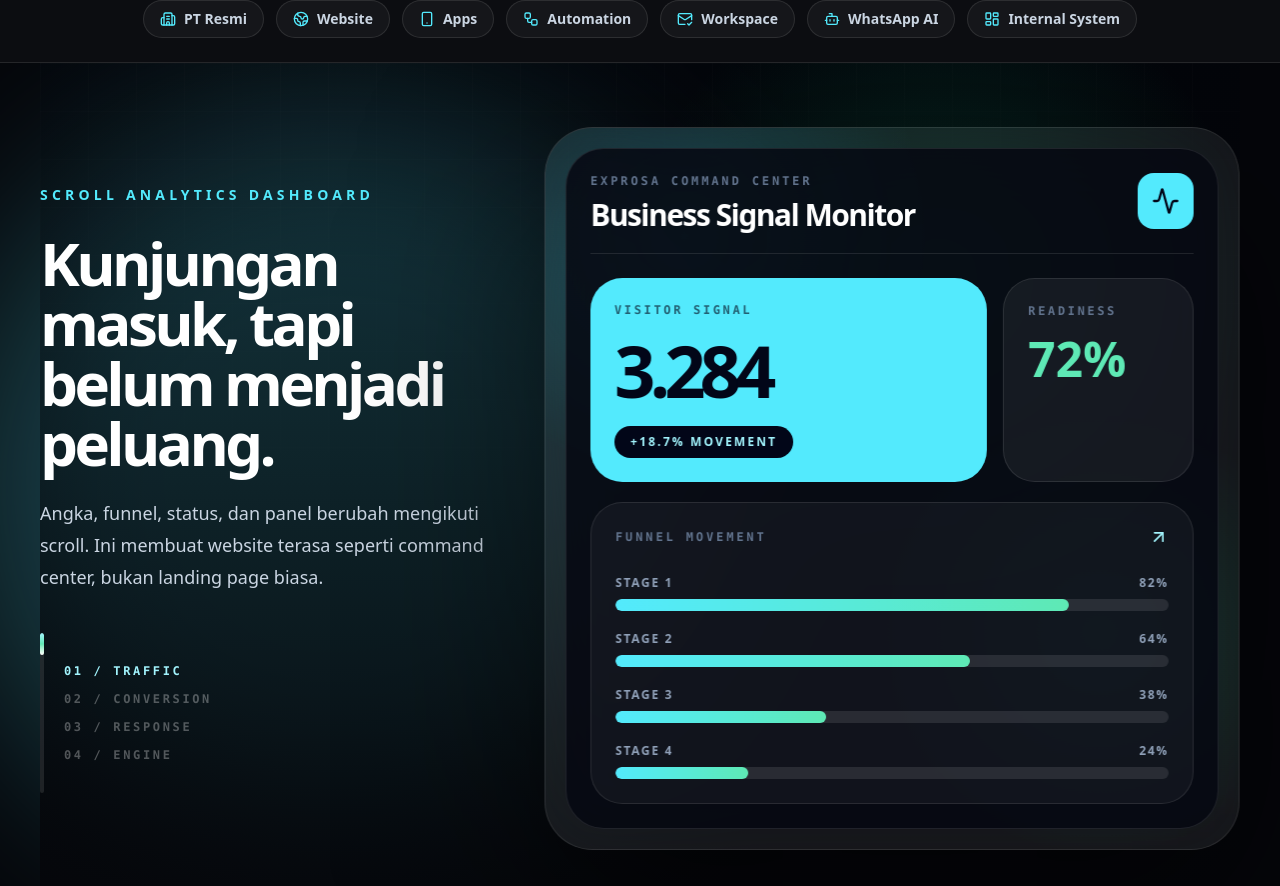
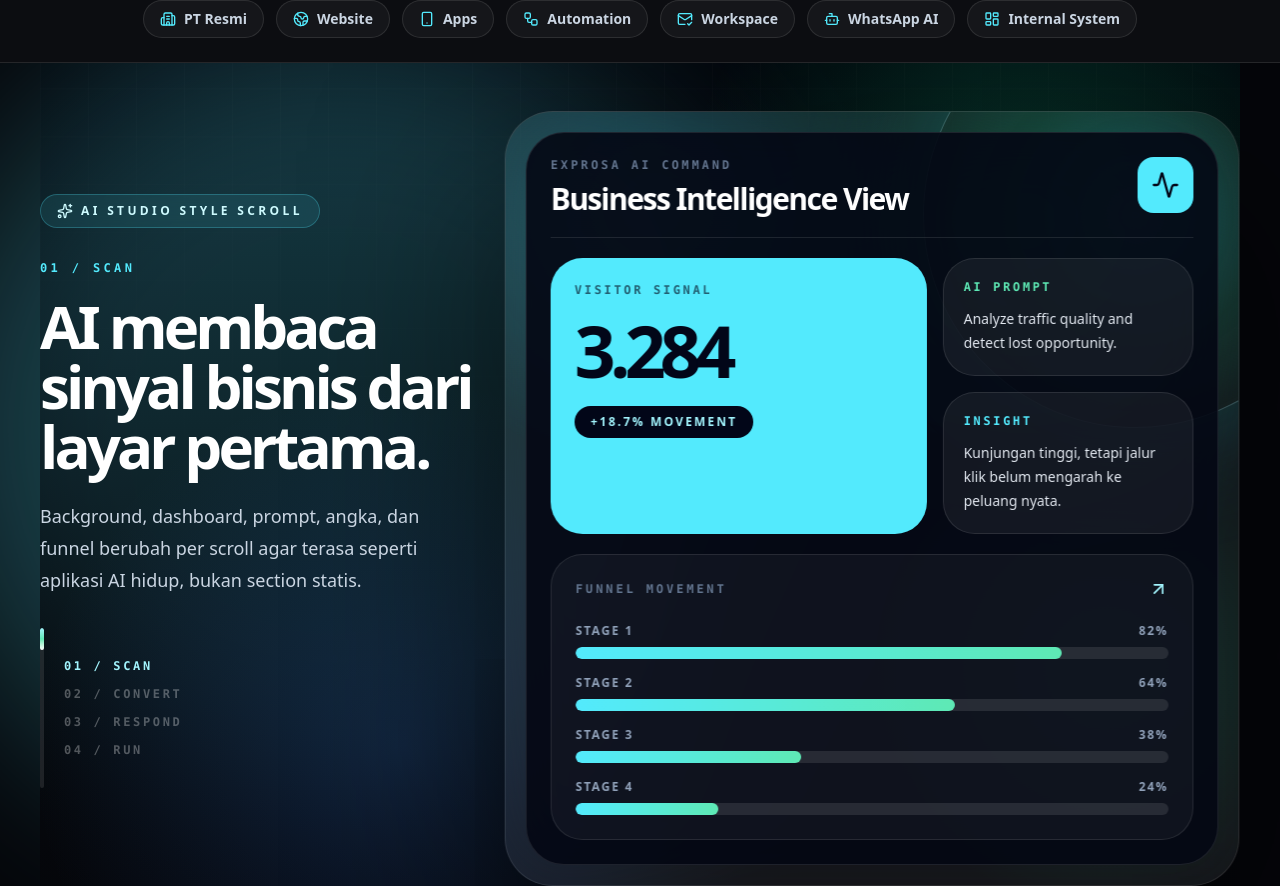
Before and after one commit to nimosasuga/exp2026jhgannjwhkiis, a Next.js app: page / in a window 1280 px wide. Shown: the part 1201-2087 px from the top of the page. Built offline with nearby package versions, Linux system fonts and the light colour scheme.

Commit message:
feat: make analytics dashboard closer to ai studio app animation

```diff
--- a/components/DepthPresentationSection.tsx
+++ b/components/DepthPresentationSection.tsx
@@ -2,43 +2,51 @@
 
 import { useRef, useState } from "react";
 import { motion, useMotionValueEvent, useScroll, useTransform } from "motion/react";
-import { Activity, ArrowUpRight, Bot, Gauge, MessagesSquare } from "lucide-react";
+import { Activity, ArrowUpRight, Bot, Gauge, MessagesSquare, Sparkles } from "lucide-react";
 
 const frames = [
   {
     icon: Activity,
-    tag: "01 / TRAFFIC",
-    title: "Kunjungan masuk, tapi belum menjadi peluang.",
+    tag: "01 / SCAN",
+    title: "AI membaca sinyal bisnis dari layar pertama.",
     main: "3.284",
     sub: "visitor signal",
     growth: "+18.7%",
+    prompt: "Analyze traffic quality and detect lost opportunity.",
+    insight: "Kunjungan tinggi, tetapi jalur klik belum mengarah ke peluang nyata.",
     bars: [82, 64, 38, 24],
   },
   {
     icon: Gauge,
-    tag: "02 / CONVERSION",
-    title: "CTA mulai bekerja, lead mulai terbaca.",
+    tag: "02 / CONVERT",
+    title: "CTA, funnel, dan lead berubah menjadi data hidup.",
     main: "428",
     sub: "captured leads",
     growth: "+31.4%",
+    prompt: "Map conversion drop-off and propose next action.",
+    insight: "Lead mulai terbaca. Fokus berikutnya adalah memperpendek jarak dari klik ke percakapan.",
     bars: [90, 76, 58, 42],
   },
   {
     icon: MessagesSquare,
-    tag: "03 / RESPONSE",
-    title: "WhatsApp dan follow up masuk ke alur kerja.",
+    tag: "03 / RESPOND",
+    title: "WhatsApp, follow up, dan respon masuk ke satu alur.",
     main: "02:14",
     sub: "response speed",
     growth: "-64%",
+    prompt: "Prioritize hot leads and automate first response.",
+    insight: "Kecepatan respon naik. Prospek tidak dibiarkan menunggu terlalu lama.",
     bars: [94, 88, 72, 61],
   },
   {
     icon: Bot,
-    tag: "04 / ENGINE",
-    title: "Data, automation, dan keputusan mulai menyatu.",
+    tag: "04 / RUN",
+    title: "AI layer membuat bisnis terasa seperti command center.",
     main: "91%",
     sub: "flow readiness",
     growth: "+44.9%",
+    prompt: "Connect analytics, automation, and business decision layer.",
+    insight: "Website tidak lagi berdiri sendiri. Ia menjadi layar kendali digital bisnis.",
     bars: [96, 91, 84, 78],
   },
 ];
@@ -47,8 +55,13 @@ export function DepthPresentationSection() {
   const ref = useRef<HTMLElement | null>(null);
   const [active, setActive] = useState(0);
   const { scrollYProgress } = useScroll({ target: ref, offset: ["start start", "end end"] });
-  const beamX = useTransform(scrollYProgress, [0, 1], ["-20%", "42%"]);
-  const beamRotate = useTransform(scrollYProgress, [0, 1], [-10, 18]);
+
+  const beamX = useTransform(scrollYProgress, [0, 1], ["-24%", "48%"]);
+  const beamY = useTransform(scrollYProgress, [0, 1], ["-8%", "12%"]);
+  const beamRotate = useTransform(scrollYProgress, [0, 1], [-18, 22]);
+  const gridY = useTransform(scrollYProgress, [0, 1], [0, -160]);
+  const orbScale = useTransform(scrollYProgress, [0, 0.5, 1], [0.9, 1.22, 0.96]);
+  const orbRotate = useTransform(scrollYProgress, [0, 1], [0, 260]);
   const progressHeight = useTransform(scrollYProgress, [0, 1], ["0%", "100%"]);
 
   useMotionValueEvent(scrollYProgress, "change", (value) => {
@@ -59,64 +72,98 @@ export function DepthPresentationSection() {
   const Icon = frame.icon;
 
   return (
-    <section ref={ref} id="analytics-command" className="relative z-10 min-h-[260vh] overflow-clip px-6 text-white lg:px-10">
-      <div className="sticky top-0 flex min-h-screen items-center py-12 lg:py-16">
-        <div className="absolute inset-0 bg-[#03050a]" />
-        <motion.div style={{ x: beamX, rotate: beamRotate }} className="absolute left-0 top-1/2 h-[760px] w-[760px] -translate-y-1/2 rounded-full bg-cyan-300/25 blur-[95px]" />
-        <div className="absolute inset-0 premium-grid opacity-35" />
-        <div className="absolute inset-0 bg-[radial-gradient(circle_at_75%_25%,rgba(16,185,129,0.2),transparent_28%),linear-gradient(180deg,rgba(5,6,10,0.08),rgba(5,6,10,0.92))]" />
+    <section ref={ref} id="analytics-command" className="relative z-10 min-h-[300vh] overflow-clip px-6 text-white lg:px-10">
+      <div className="sticky top-0 flex min-h-screen items-center py-8 lg:py-10">
+        <div className="absolute inset-0 bg-[#02040a]" />
+        <motion.div style={{ x: beamX, y: beamY, rotate: beamRotate }} className="absolute left-0 top-0 h-[820px] w-[820px] rounded-full bg-cyan-300/25 blur-[92px]" />
+        <motion.div style={{ y: gridY }} className="absolute inset-0 premium-grid opacity-45" />
+        <div className="absolute inset-0 bg-[radial-gradient(circle_at_82%_18%,rgba(16,185,129,0.28),transparent_28%),radial-gradient(circle_at_30%_80%,rgba(59,130,246,0.18),transparent_34%),linear-gradient(180deg,rgba(5,6,10,0.02),rgba(5,6,10,0.94))]" />
 
-        <div className="relative mx-auto grid w-full max-w-7xl items-center gap-10 lg:grid-cols-[0.8fr_1.2fr]">
-          <div>
-            <p className="text-sm font-black uppercase tracking-[0.3em] text-cyan-300">Scroll Analytics Dashboard</p>
-            <motion.h2 key={frame.title} initial={{ opacity: 0, y: 30, filter: "blur(10px)" }} animate={{ opacity: 1, y: 0, filter: "blur(0px)" }} className="mt-7 max-w-3xl text-4xl font-black tracking-[-0.06em] md:text-6xl">
-              {frame.title}
-            </motion.h2>
-            <p className="mt-6 max-w-xl text-lg leading-8 text-slate-300">
-              Angka, funnel, status, dan panel berubah mengikuti scroll. Ini membuat website terasa seperti command center, bukan landing page biasa.
-            </p>
-            <div className="mt-10 flex items-center gap-5">
+        <div className="relative mx-auto grid w-full max-w-7xl items-center gap-8 lg:grid-cols-[0.74fr_1.26fr]">
+          <div className="relative z-20">
+            <div className="inline-flex items-center gap-2 rounded-full border border-cyan-300/25 bg-cyan-300/10 px-4 py-2 text-xs font-black uppercase tracking-[0.28em] text-cyan-100 backdrop-blur">
+              <Sparkles className="h-4 w-4" />
+              AI Studio Style Scroll
+            </div>
+
+            <motion.div
+              key={frame.tag}
+              initial={{ opacity: 0, y: 28, filter: "blur(14px)" }}
+              animate={{ opacity: 1, y: 0, filter: "blur(0px)" }}
+              transition={{ duration: 0.45 }}
+              className="mt-8"
+            >
+              <p className="font-mono text-xs font-black uppercase tracking-[0.28em] text-cyan-300">{frame.tag}</p>
+              <h2 className="mt-5 max-w-3xl text-4xl font-black tracking-[-0.065em] md:text-6xl">
+                {frame.title}
+              </h2>
+              <p className="mt-6 max-w-xl text-lg leading-8 text-slate-300">
+                Background, dashboard, prompt, angka, dan funnel berubah per scroll agar terasa seperti aplikasi AI hidup, bukan section statis.
+              </p>
+            </motion.div>
+
+            <div className="mt-8 flex items-center gap-5">
               <div className="relative h-40 w-1 overflow-hidden rounded-full bg-white/10">
                 <motion.div style={{ height: progressHeight }} className="absolute inset-x-0 top-0 rounded-full bg-gradient-to-b from-cyan-200 via-emerald-300 to-white" />
               </div>
               <div className="grid gap-3">
                 {frames.map((item, index) => (
-                  <div key={item.tag} className={`font-mono text-xs font-black uppercase tracking-[0.22em] ${active === index ? "text-cyan-200" : "text-white/30"}`}>{item.tag}</div>
+                  <div key={item.tag} className={`font-mono text-xs font-black uppercase tracking-[0.22em] ${active === index ? "text-cyan-200" : "text-white/30"}`}>
+                    {item.tag}
+                  </div>
                 ))}
               </div>
             </div>
           </div>
 
-          <motion.div animate={{ rotateX: active % 2 ? 4 : 0, rotateY: active % 2 ? 3 : -3 }} transition={{ duration: 0.5 }} className="relative overflow-hidden rounded-[3rem] border border-white/10 bg-white/[0.07] p-5 shadow-[0_60px_180px_rgba(0,0,0,0.6)] backdrop-blur-2xl">
-            <div className="absolute inset-0 bg-[radial-gradient(circle_at_20%_15%,rgba(34,211,238,0.22),transparent_30%),radial-gradient(circle_at_80%_70%,rgba(16,185,129,0.18),transparent_30%)]" />
-            <div className="relative rounded-[2.4rem] border border-white/10 bg-[#060912]/85 p-6">
+          <motion.div
+            animate={{ rotateX: active % 2 ? 5 : 0, rotateY: active % 2 ? 3.5 : -3.5, y: active % 2 ? -8 : 8 }}
+            transition={{ duration: 0.5 }}
+            className="relative min-h-[690px] overflow-hidden rounded-[3rem] border border-white/10 bg-white/[0.065] p-4 shadow-[0_70px_190px_rgba(0,0,0,0.7)] backdrop-blur-2xl md:p-5"
+          >
+            <motion.div style={{ scale: orbScale, rotate: orbRotate }} className="absolute -right-28 -top-28 h-[430px] w-[430px] rounded-full border border-cyan-200/25 bg-[radial-gradient(circle,rgba(34,211,238,0.24),rgba(16,185,129,0.08)_44%,transparent_70%)] shadow-[0_0_140px_rgba(34,211,238,0.18)]" />
+            <div className="absolute inset-0 bg-[radial-gradient(circle_at_20%_12%,rgba(34,211,238,0.22),transparent_30%),radial-gradient(circle_at_82%_72%,rgba(16,185,129,0.18),transparent_30%)]" />
+
+            <div className="relative rounded-[2.4rem] border border-white/10 bg-[#050814]/90 p-5 md:p-6">
               <div className="flex items-start justify-between gap-5 border-b border-white/10 pb-5">
                 <div>
-                  <p className="font-mono text-xs font-black uppercase tracking-[0.24em] text-slate-500">EXPROSA COMMAND CENTER</p>
-                  <h3 className="mt-2 text-3xl font-black tracking-[-0.05em] text-white">Business Signal Monitor</h3>
+                  <p className="font-mono text-xs font-black uppercase tracking-[0.24em] text-slate-500">EXPROSA AI COMMAND</p>
+                  <h3 className="mt-2 text-3xl font-black tracking-[-0.05em] text-white">Business Intelligence View</h3>
                 </div>
-                <div className="flex h-14 w-14 items-center justify-center rounded-2xl bg-cyan-300 text-slate-950"><Icon className="h-7 w-7" /></div>
+                <motion.div key={frame.tag} initial={{ scale: 0.65, rotate: -16 }} animate={{ scale: 1, rotate: 0 }} className="flex h-14 w-14 items-center justify-center rounded-2xl bg-cyan-300 text-slate-950">
+                  <Icon className="h-7 w-7" />
+                </motion.div>
               </div>
 
-              <div className="mt-6 grid gap-4 md:grid-cols-3">
-                <motion.div key={frame.main} initial={{ opacity: 0, scale: 0.9, y: 20 }} animate={{ opacity: 1, scale: 1, y: 0 }} className="rounded-[2rem] bg-cyan-300 p-6 text-slate-950 md:col-span-2">
+              <div className="mt-5 grid gap-4 lg:grid-cols-[1.2fr_0.8fr]">
+                <motion.div key={frame.main} initial={{ opacity: 0, scale: 0.92, y: 22 }} animate={{ opacity: 1, scale: 1, y: 0 }} className="rounded-[2rem] bg-cyan-300 p-6 text-slate-950">
                   <p className="font-mono text-xs font-black uppercase tracking-[0.22em] opacity-60">{frame.sub}</p>
                   <p className="mt-4 text-6xl font-black tracking-[-0.08em] md:text-7xl">{frame.main}</p>
                   <span className="mt-5 inline-flex rounded-full bg-slate-950 px-4 py-2 text-xs font-black uppercase tracking-[0.18em] text-cyan-200">{frame.growth} movement</span>
                 </motion.div>
-                <div className="rounded-[2rem] border border-white/10 bg-white/[0.06] p-6">
-                  <p className="font-mono text-xs font-black uppercase tracking-[0.22em] text-slate-500">Readiness</p>
-                  <p className="mt-4 text-5xl font-black text-emerald-300">{72 + active * 7}%</p>
+
+                <div className="grid gap-4">
+                  <motion.div key={frame.prompt} initial={{ opacity: 0, x: 28 }} animate={{ opacity: 1, x: 0 }} className="rounded-[2rem] border border-white/10 bg-white/[0.06] p-5">
+                    <p className="font-mono text-xs font-black uppercase tracking-[0.22em] text-emerald-300">AI Prompt</p>
+                    <p className="mt-3 text-sm leading-6 text-slate-200">{frame.prompt}</p>
+                  </motion.div>
+                  <motion.div key={frame.insight} initial={{ opacity: 0, x: -28 }} animate={{ opacity: 1, x: 0 }} className="rounded-[2rem] border border-white/10 bg-white/[0.06] p-5">
+                    <p className="font-mono text-xs font-black uppercase tracking-[0.22em] text-cyan-300">Insight</p>
+                    <p className="mt-3 text-sm leading-6 text-slate-200">{frame.insight}</p>
+                  </motion.div>
                 </div>
               </div>
 
-              <div className="mt-5 rounded-[2rem] border border-white/10 bg-white/[0.045] p-6">
-                <div className="flex items-center justify-between"><p className="font-mono text-xs font-black uppercase tracking-[0.24em] text-slate-500">Funnel Movement</p><ArrowUpRight className="h-5 w-5 text-cyan-200" /></div>
-                <div className="mt-7 space-y-5">
+              <div className="mt-5 rounded-[2rem] border border-white/10 bg-white/[0.045] p-5 md:p-6">
+                <div className="flex items-center justify-between">
+                  <p className="font-mono text-xs font-black uppercase tracking-[0.24em] text-slate-500">Funnel Movement</p>
+                  <ArrowUpRight className="h-5 w-5 text-cyan-200" />
+                </div>
+                <div className="mt-6 space-y-4">
                   {frame.bars.map((bar, index) => (
                     <div key={`${frame.tag}-${index}`}>
                       <div className="mb-2 flex justify-between text-xs font-bold uppercase tracking-[0.14em] text-slate-400"><span>Stage {index + 1}</span><span>{bar}%</span></div>
-                      <div className="h-3 overflow-hidden rounded-full bg-white/10"><motion.div initial={{ width: "12%" }} animate={{ width: `${bar}%` }} transition={{ duration: 0.65, delay: index * 0.05 }} className="h-full rounded-full bg-gradient-to-r from-cyan-300 to-emerald-300" /></div>
+                      <div className="h-3 overflow-hidden rounded-full bg-white/10"><motion.div initial={{ width: "10%" }} animate={{ width: `${bar}%` }} transition={{ duration: 0.65, delay: index * 0.05 }} className="h-full rounded-full bg-gradient-to-r from-cyan-300 to-emerald-300" /></div>
                     </div>
                   ))}
                 </div>
```
